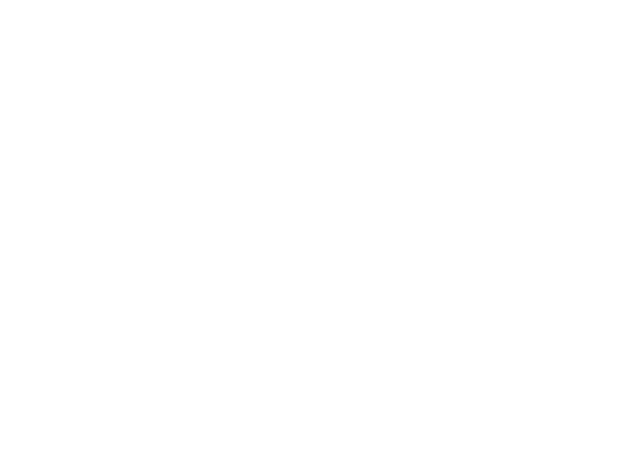
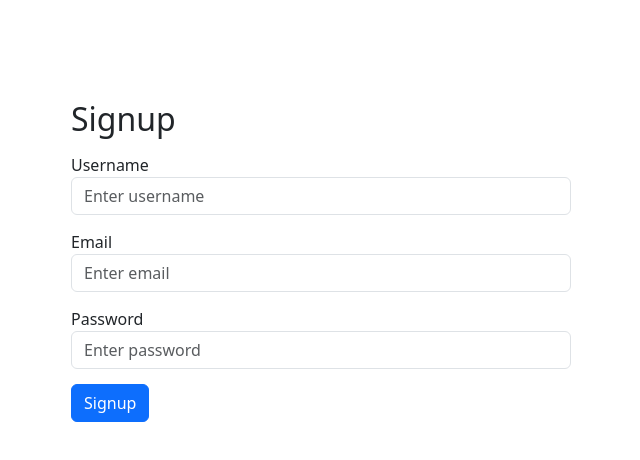
Before and after one commit to CSIS-3380-001/CarPool, a React (Create React App) app in the folder client/: page /sign-up in a window 1280 px wide. Before the commit this address had no page. Shown: the top 460 px of the page, without its empty margins (319-959 px from the left). Built offline with nearby package versions, Linux system fonts and the light colour scheme.

Commit message:
signup page

```diff
--- a/client/src/App.js
+++ b/client/src/App.js
@@ -4,6 +4,7 @@ import { About } from './components/About';
 import { RentalCabForm } from './components/RentalCabForm/RentalCabForm';
 import { AuthProvider } from './contexts/AuthContext';
 import { Login } from './components/Login/Login';
+import { Signup } from './components/Signup/Signup';
 import 'bootstrap/dist/css/bootstrap.css';
 
 function App() {
@@ -14,6 +15,7 @@ function App() {
         <Route path="/about" element={<About/>}></Route>
         <Route path="/rental-form" element={<RentalCabForm/>}></Route>
         <Route path="/login" element={<Login/>}></Route>
+        <Route path="/sign-up" element={<Signup/>}></Route>
       </Routes>
     </AuthProvider>
   );
--- a/client/src/components/Login/Login.js
+++ b/client/src/components/Login/Login.js
@@ -29,6 +29,11 @@ export const Login = () => {
     navigate("/");
   };
 
+  const goTo = (path) => {
+    console.log("redirecting");
+    navigate(path);
+  }
+
   return (
     <div className='container'>
       <div className="login-form">
@@ -47,6 +52,7 @@ export const Login = () => {
           </div>
           <div className="form-group">
             <label htmlFor="password">Password</label>
+            <div className="input-group">
               <input
                 type="password"
                 className="form-control"
@@ -56,10 +62,25 @@ export const Login = () => {
                 onChange={handlePasswordChange}
               />
             </div>
-          <button type="submit" className="btn btn-primary">
+          </div>
+
+          <div className="form-group">
+            <div className="row">
+              <div className="col">
+                <button type="submit" className="btn btn-primary btn-block">
                   Login
                 </button>
+              </div>
+            </div>
+          </div>
         </form>
+
+        <div className="col">
+            <button className="btn btn-primary btn-block" onClick={() => {goTo("/sign-up")}}>
+              Signup
+            </button>
+        </div>
+
       </div>
     </div>
   );
--- /dev/null
+++ b/client/src/components/Signup/Signup.js
@@ -0,0 +1,86 @@
+import React, { useState } from 'react';
+import { useNavigate } from 'react-router-dom';
+
+export const Signup = () => {
+  const navigate = useNavigate();
+
+  const [username, setUsername] = useState('');
+  const [email, setEmail] = useState('');
+  const [password, setPassword] = useState('');
+
+  const handleUsernameChange = (e) => {
+    setUsername(e.target.value);
+  };
+
+  const handleEmailChange = (e) => {
+    setEmail(e.target.value);
+  };
+
+  const handlePasswordChange = (e) => {
+    setPassword(e.target.value);
+  };
+
+  const handleSubmit = (e) => {
+    e.preventDefault();
+
+    // Perform signup logic here
+    console.log('Username:', username);
+    console.log('Email:', email);
+    console.log('Password:', password);
+
+    // Reset form fields
+    setUsername('');
+    setEmail('');
+    setPassword('');
+
+    // navigate to login
+    navigate("/login");
+  };
+
+  return (
+
+    <div className='container'>
+      <div className="login-form">
+      <h2>Signup</h2>
+      <form onSubmit={handleSubmit}>
+        <div className="form-group">
+          <label htmlFor="username">Username</label>
+          <input
+            type="text"
+            className="form-control"
+            id="username"
+            placeholder="Enter username"
+            value={username}
+            onChange={handleUsernameChange}
+          />
+        </div>
+        <div className="form-group">
+          <label htmlFor="email">Email</label>
+          <input
+            type="email"
+            className="form-control"
+            id="email"
+            placeholder="Enter email"
+            value={email}
+            onChange={handleEmailChange}
+          />
+        </div>
+        <div className="form-group">
+          <label htmlFor="password">Password</label>
+          <input
+            type="password"
+            className="form-control"
+            id="password"
+            placeholder="Enter password"
+            value={password}
+            onChange={handlePasswordChange}
+          />
+        </div>
+        <button type="submit" className="btn btn-primary">
+          Signup
+        </button>
+      </form>
+    </div>
+    </div>
+  );
+};
```
Also changed, not shown: client/src/components/Signup/Signup.css (added). Lines whose indentation alone changed are shown as unchanged.
